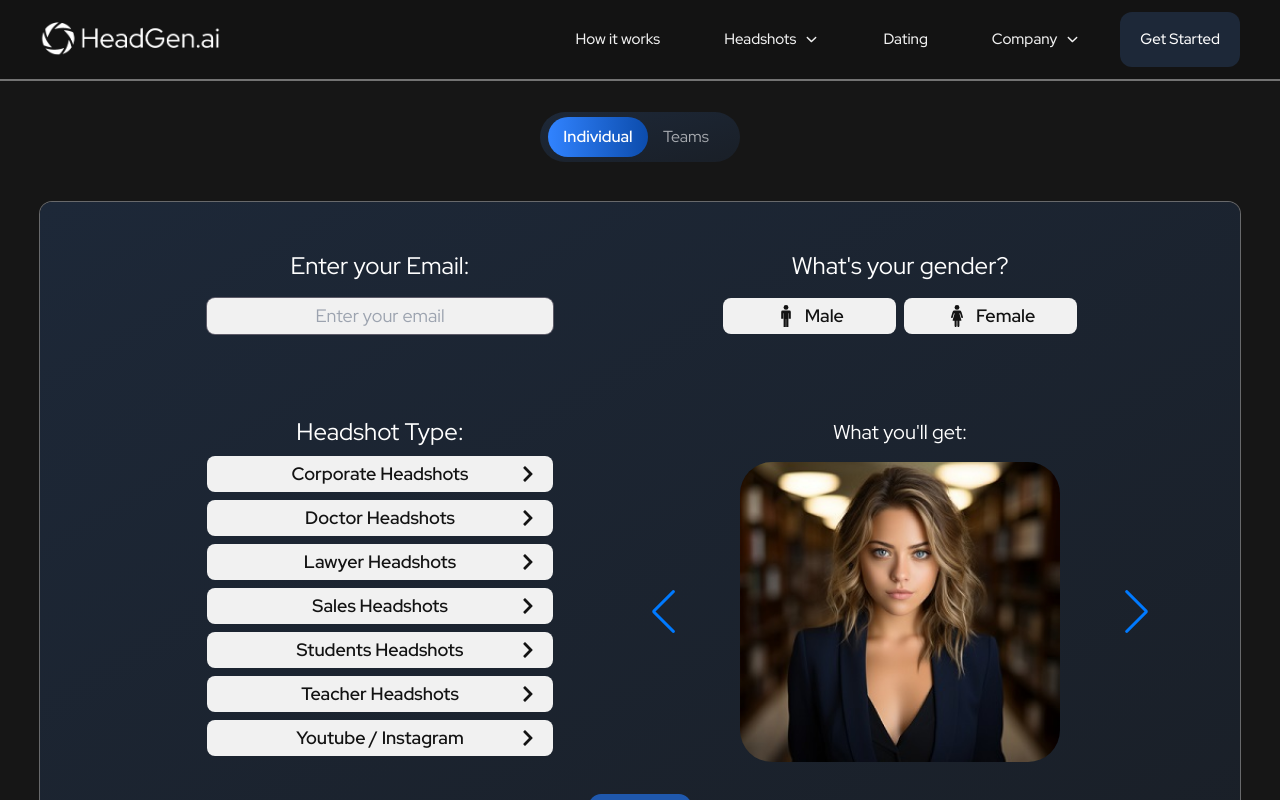
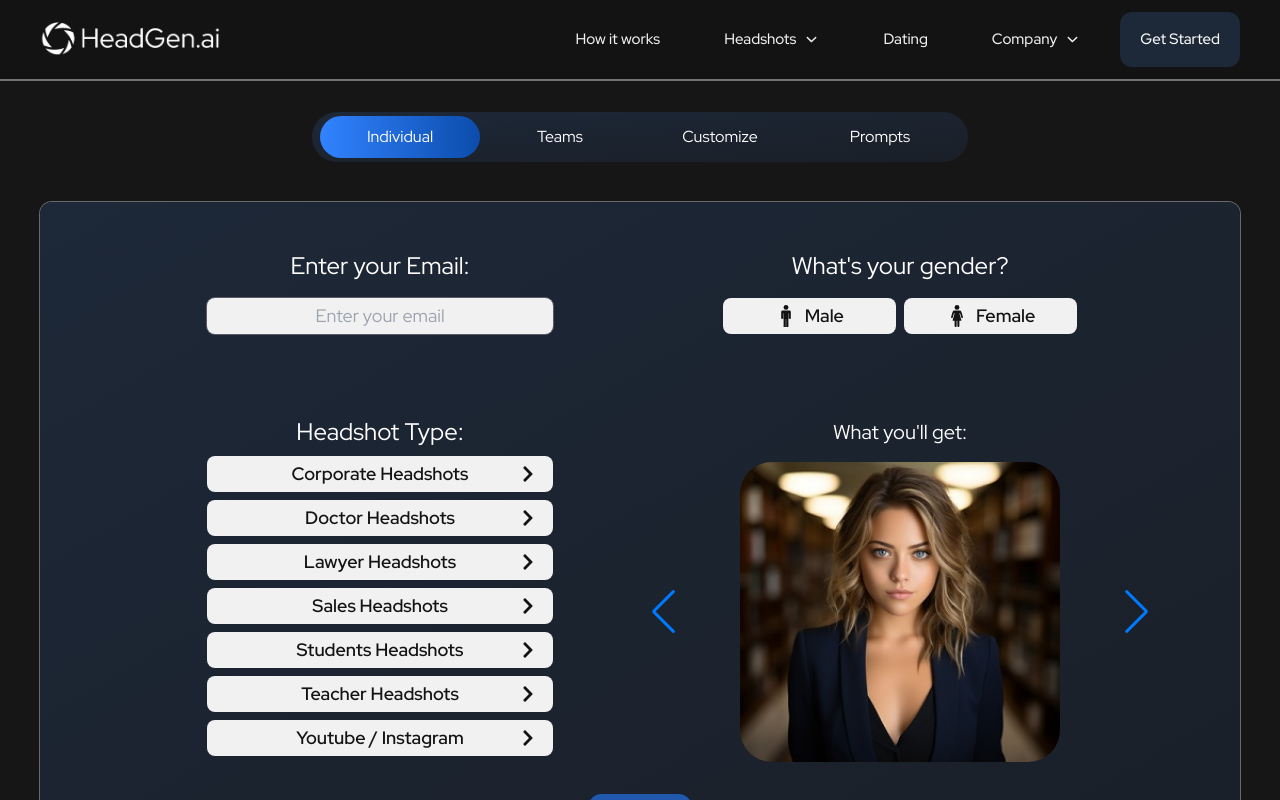
Before and after one commit to pearlorganisation/headgen_mern, a React (Vite) app in the folder Frontend/: page /upload/Corporate%20Headhots in a window 1280 px wide. Shown: the top 800 px of the page. Built offline with nearby package versions, Linux system fonts and the light colour scheme.

Commit message:
worked on tabs functionality

```diff
--- a/Frontend/src/components/Tab/Tab.jsx
+++ b/Frontend/src/components/Tab/Tab.jsx
@@ -4,9 +4,10 @@ import { useState } from "react";
 import PriceCards from "../PriceCards/PriceCards";
 import IndividualForm from "../IndividualForm/IndividualForm";
 import ImageSection from "../ImageSection/ImageSection";
+import Customize from "../../pages/Customize/Customize";
 
 const Tab = () => {
-  const [userData, setUserData] = useState({email:''});
+  const [userData, setUserData] = useState({ email: '' });
   const [errors, setErrors] = useState({});
 
   const [tabSwitched, setTabSwitched] = useState(true);
@@ -85,6 +86,8 @@ const Tab = () => {
   ];
 
   let maxIndex = 4 - 1;
+  const tabs = ["Individual", "Teams", 'Customize', 'Prompts']
+  const [tabText, setTabText] = useState('Individual')
 
   const updateIndex = (val) => {
     let newIndex = Math.max(currentIndex + val, 0);
@@ -115,24 +118,46 @@ const Tab = () => {
     localStorage.setItem("userData", JSON.stringify(userData));
   }, [userData]);
 
+
   return (
     <div className="flex flex-col items-center gap-10 px-10 2xl:px-[80px]">
-      <div className="rounded-full w-[200px] bg-gradient-to-br from-[#1d2838] to-[#1d283880] p-1 px-2 relative h-[50px] flex justify-between">
+      <div className="rounded-full   bg-gradient-to-br from-[#1d2838] to-[#1d283880] p-1 px-2 relative h-[50px] flex justify-between">
+
+        {
+          tabs?.map(item => {
+            return <div className="relative">
+
+              <div className={` ${tabText === item ? 'flex' : 'hidden'}  absolute text-white h-full `}>
                 <span
-          className="text-center w-1/2 flex flex-col justify-center text-[#a9acb1] cursor-pointer"
-          onClick={() => setTabSwitched(true)}
+                  className={` rounded-full h-full w-[10rem] cursor-pointer  flex flex-col justify-center text-center bg-gradient-to-r from-[#3183ff] to-[#0c4cac] z-[10] transition duration-300`}
+                  onClick={() => { }}
                 >
-          Individual
+                  {item}
                 </span>
+              </div>
+
               <span
+                className={` rounded-full h-full w-[10rem] cursor-pointer  flex flex-col justify-center text-center text-white  z-[10] transition duration-300`}
+                onClick={() => {
+                  setTabSwitched(true)
+                  setTabText(item)
+                }}
+              >
+                {item}
+              </span>
+
+            </div>
+          })
+        }
+
+        {/* <span
           className="text-center w-1/2 flex flex-col justify-center text-[#a9acb1] cursor-pointer"
           onClick={() => setTabSwitched(false)}
         >
           Teams
-        </span>
-        <div
-          className={`absolute rounded-full w-1/2 top-1/2 -translate-y-1/2 h-[80%] flex flex-col justify-center text-center bg-gradient-to-r from-[#3183ff] to-[#0c4cac] ${
-            tabSwitched ? "translate-x-0" : "translate-x-[85%]"
+        </span> */}
+        {/* <div
+          className={`absolute rounded-full w-1/2 top-1/2 -translate-y-1/2 h-[80%] flex flex-col justify-center text-center bg-gradient-to-r from-[#3183ff] to-[#0c4cac] ${tabSwitched ? "translate-x-0" : "translate-x-[85%]"
             } z-[10] transition duration-300`}
         >
           <div>
@@ -142,11 +167,11 @@ const Tab = () => {
               {tabSwitched ? "Individual" : "Teams"}
             </div>
           </div>
-        </div>
+        </div> */}
       </div>
       <div className="shadow-[0_0_0_1px_#babcbf80] rounded-xl px-20 2xl:px-24 py-12 w-full 2xl:w-[1200px] h-[700px] bg-gradient-to-br from-[#1d2838] to-[#1d283880]">
         <div className="text-white text-3xl h-full ">
-          {tabSwitched ? (
+          {/* {tabSwitched ? (
             <div
               className="flex flex-col justify-between h-full gap-8"
               ref={tabContentRef}
@@ -179,7 +204,52 @@ const Tab = () => {
             </div>
           ) : (
             "Teams"
+          )} */}
+          {
+            tabText === 'Individual' && (
+              <div
+                className="flex flex-col justify-between h-full gap-8"
+                ref={tabContentRef}
+              >
+                {indivdualData &&
+                  indivdualData?.map((item, idx) => {
+                    if (item?.idx === currentIndex) {
+                      return <div className="h-[90%] w-full" key={`individualData${idx}`}>{item?.ele}</div>;
+                    }
+                  })}
+
+                <div className="flex justify-center gap-2">
+                  {currentIndex > 0 && (
+                    <button
+                      className={`hover:squeezyBtn px-8 py-3 bg-[#b41f58] hover:bg-[#b41f58a8] hover:shadow-[0_0_0_1px_#babcbf80]  rounded-xl text-[#f1f1f1] text-[18px] font-medium transition duration-[0.4s]`}
+                      onClick={() => updateIndex(-1)}
+                    >
+                      Back
+                    </button>
                   )}
+                  <button
+                    className={`hover:squeezyBtn px-8 py-3 bg-[#1f58ad] hover:bg-[#1f58ad94] hover:shadow-[0_0_0_1px_#babcbf80]  rounded-xl text-[#f1f1f1] text-[18px] font-medium transition duration-[0.4s]`}
+                    onClick={() => {
+                      updateIndex(1);
+                    }}
+                  >
+                    Next
+                  </button>
+                </div>
+              </div>
+            )
+          }
+          {
+            tabText === "Teams" && <div>{tabText}</div>
+          }
+          {
+            tabText === "Customize" && <div>
+              <Customize />
+            </div>
+          }
+          {
+            tabText === "Prompts" && <div>{tabText}</div>
+          }
         </div>
       </div>
     </div>
--- a/Frontend/src/pages/Customize/Customize.jsx
+++ b/Frontend/src/pages/Customize/Customize.jsx
@@ -120,8 +120,6 @@ const Customize = () => {
 
 
     return (
-        <div className="flex flex-col justify-center items-center gap-10 px-10 pt-40 2xl:px-[80px]">
-            <div className="shadow-[0_0_0_1px_#babcbf80] grid place-items-center rounded-xl px-20 2xl:px-24 py-12 w-full 2xl:w-[1200px] h-[700px] bg-gradient-to-br from-[#1d2838] to-[#1d283880]">
         <div className="text-[#121212] text-3xl h-fit space-y-8 bg-[#f1f1f1] p-10 rounded-2xl">
             <div className='w-full flex justify-center gap-3'>
                 {
@@ -134,7 +132,7 @@ const Customize = () => {
                             <label onClick={() => {
                                 setSubSectionData(item?.subSection)
                             }}
-                                        className='px-6 py-2 flex gap-2 hover:shadow-[0_3px#0000FF] hover:text-blue-700 font-medium cursor-pointer border-4 border-transparent peer-checked:shadow-[0_3px#0000FF] ring-indigo-500/80 transition duration-300' htmlFor={item?.section}>
+                                className='px-6 py-2  flex justify-center items-center gap-2 hover:shadow-[0_3px#0000FF] hover:text-blue-700 font-medium cursor-pointer border-4 border-transparent peer-checked:shadow-[0_3px#0000FF] ring-indigo-500/80 transition duration-300' htmlFor={item?.section}>
                                 <span>
                                     {item?.icon}
                                 </span>
@@ -198,8 +196,6 @@ const Customize = () => {
             </section>
             {/* <div><img src="/slider1/1.jpg" className='w-[200px] h-[200px] hover:shadow-[0_0_0_1px#ffffff] rounded-xl transition duration-300' /></div> */}
         </div>
-            </div>
-        </div>
     )
 }
 
```
Also changed, not shown: Frontend/src/components/AppSvgs/AppSvgs.jsx (+9 -0 lines). Lines whose indentation alone changed are shown as unchanged.
